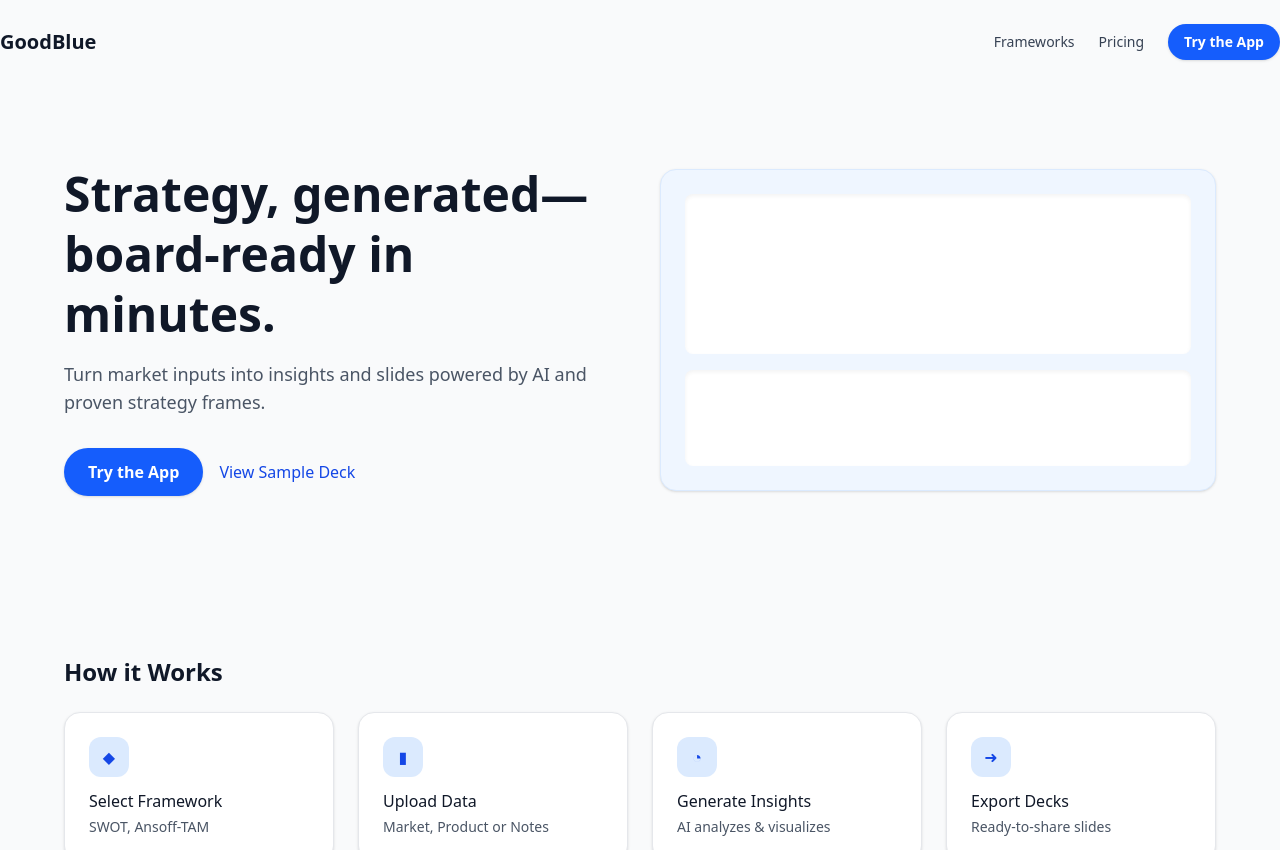
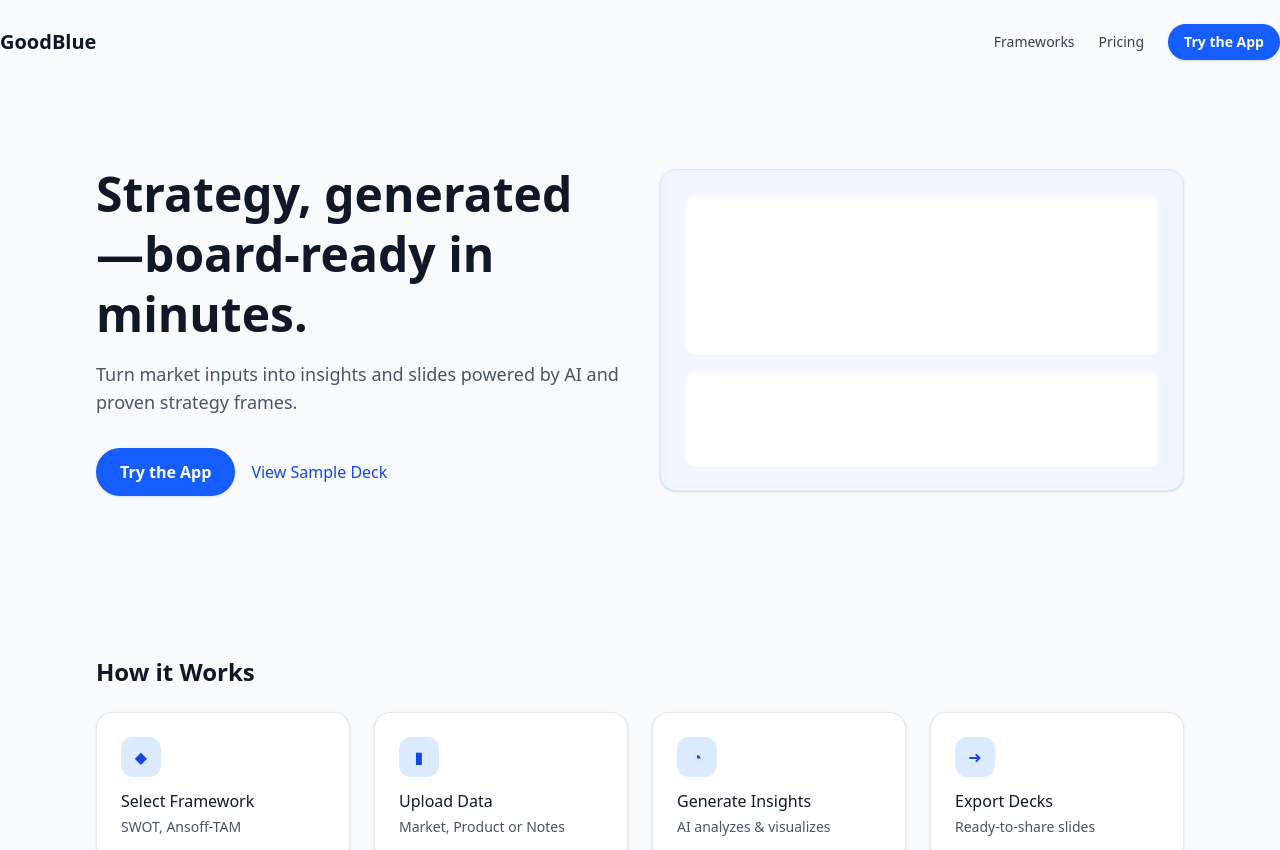
Before and after one commit to goodblue71-Strat/goodblue-web, a Next.js app: page / in a window 1280 px wide. Shown: the top 850 px of the page. Built offline with nearby package versions, Linux system fonts and the light colour scheme; no server answers.

Commit message:
Update Section.tsx

```diff
--- a/components/Section.tsx
+++ b/components/Section.tsx
@@ -11,7 +11,13 @@ export default function Section({
 }) {
   return (
     <section id={id} className={`py-16 sm:py-20 ${className}`}>
-      <div className={`${narrow ? "max-w-3xl" : "max-w-6xl"} mx-auto`}>{children}</div>
+      <div
+        className={`${
+          narrow ? "max-w-3xl" : "max-w-6xl"
+        } mx-auto px-4 sm:px-6 lg:px-8`}
+      >
+        {children}
+      </div>
     </section>
   );
 }
```
